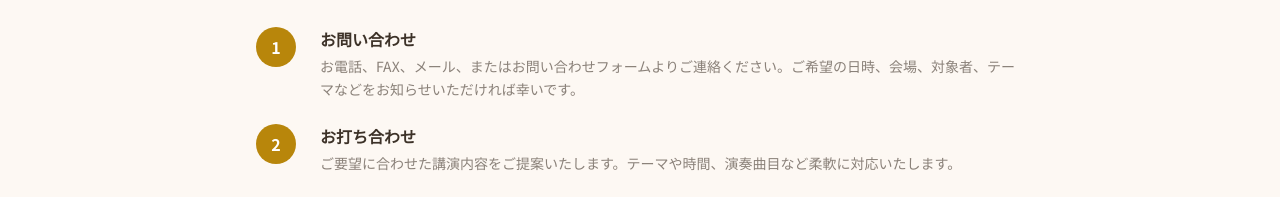
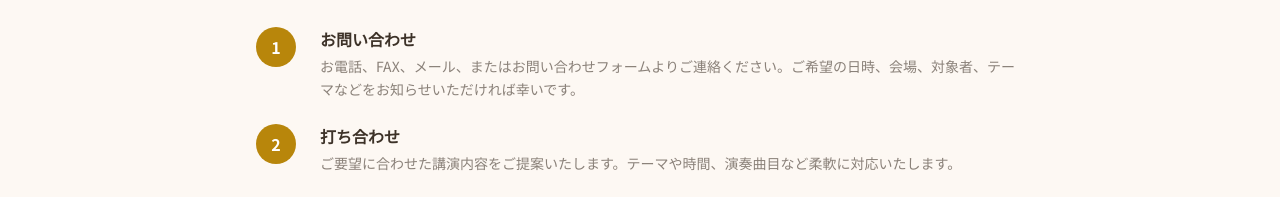
Before and after one commit to gitmrk2k6/farther-hp, a Next.js app: page /lecture in a window 1280 px wide. Shown: the part 2360-2557 px from the top of the page. Built offline with nearby package versions, Linux system fonts and the light colour scheme.

Commit message:
fix: お打ち合わせ → 打ち合わせ

```diff
--- a/src/app/lecture/page.tsx
+++ b/src/app/lecture/page.tsx
@@ -166,7 +166,7 @@ export default function LecturePage() {
                 },
                 {
                   step: "2",
-                  title: "お打ち合わせ",
+                  title: "打ち合わせ",
                   text: "ご要望に合わせた講演内容をご提案いたします。テーマや時間、演奏曲目など柔軟に対応いたします。",
                 },
                 {
```
